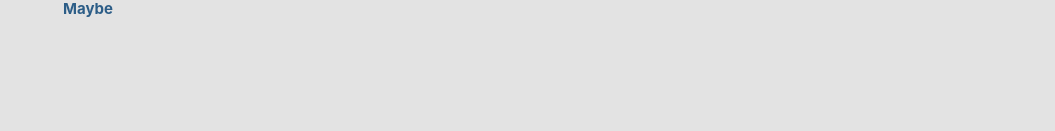
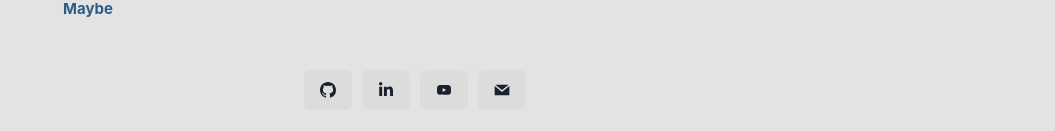
Before and after one commit to GreyTeddy/personal-website, a Next.js app: page / in a window 1280 px wide. Shown: the part 760-891 px from the top of the page, without its empty margins (225-1280 px from the left). Before the commit the page ends 805 px from the top, so only its background shows below. Built offline with nearby package versions, Linux system fonts and the light colour scheme.

Commit message:
added socials sections

```diff
--- /dev/null
+++ b/components/socials.tsx
@@ -0,0 +1,39 @@
+import { Box, Button, SystemStyleObject, useColorModeValue } from "@chakra-ui/react";
+import { BsGithub } from "react-icons/bs";
+import { FaLinkedinIn } from "react-icons/fa";
+import { AiFillYoutube } from "react-icons/ai";
+import { GrMail } from "react-icons/gr";
+import NextLink from 'next/link';
+import theme from '../lib/theme';
+
+
+const Socials = () => {
+    const style: SystemStyleObject = {
+        display: 'flex',
+        columnGap: '10px',
+        justifyContent: 'center',
+    }
+
+    const buttonStyle: SystemStyleObject = {
+        backgroundColor: useColorModeValue('#DCDCDC', theme.colors.jet),
+    }
+
+    return (
+        <Box sx={style}>
+            <Button sx={buttonStyle}>
+                <NextLink href={"https://github.com/GreyTeddy"}><BsGithub /></NextLink>
+            </Button>
+            <Button sx={buttonStyle}>
+                <NextLink href={"https://www.linkedin.com/in/dionysios-ntouka-a6b697165/"}><FaLinkedinIn /></NextLink>
+            </Button>
+            <Button sx={buttonStyle}>
+                <NextLink href={"https://www.youtube.com/channel/UCnJOMW0IjWTeiIuGaAoPAGw"}><AiFillYoutube /></NextLink>
+            </Button>
+            <Button sx={buttonStyle}>
+                <NextLink href={"mailto:dukadennis7@gmail.com"}><GrMail /></NextLink>
+            </Button>
+        </Box>
+    )
+}
+
+export default Socials;
--- a/pages/index.tsx
+++ b/pages/index.tsx
@@ -11,9 +11,11 @@ import ProjectListItem from '../components/project_link_item'
 import { MdOutlineSpeakerNotes } from 'react-icons/md'
 import { BiCoin } from 'react-icons/bi'
 import { useEffect } from "react"
+import Socials from "../components/socials"
+import { Divider } from '@chakra-ui/react'
 
 const Page = () => {
-    useEffect(()=>{
+    useEffect(() => {
         console.log('What are you looking for, here? Skidaddle!')
     })
     return (
@@ -96,6 +98,12 @@ const Page = () => {
                     </List>
                 </Box>
             </Section>
+            <Section delay="0.9s">
+                <Divider />
+            </Section>
+            <Section delay="1s">
+                <Socials />
+            </Section>
         </Container>
     )
 }
```
